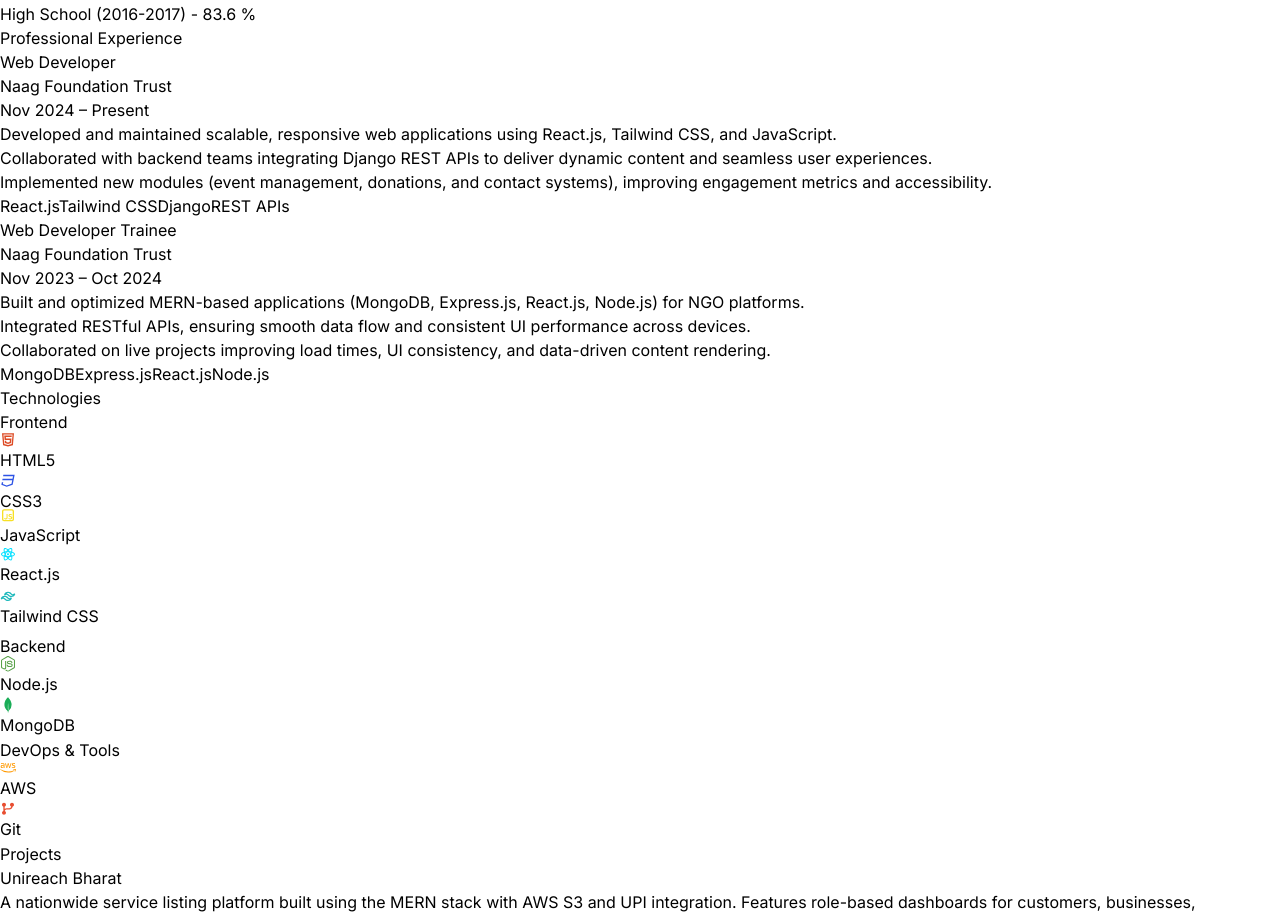
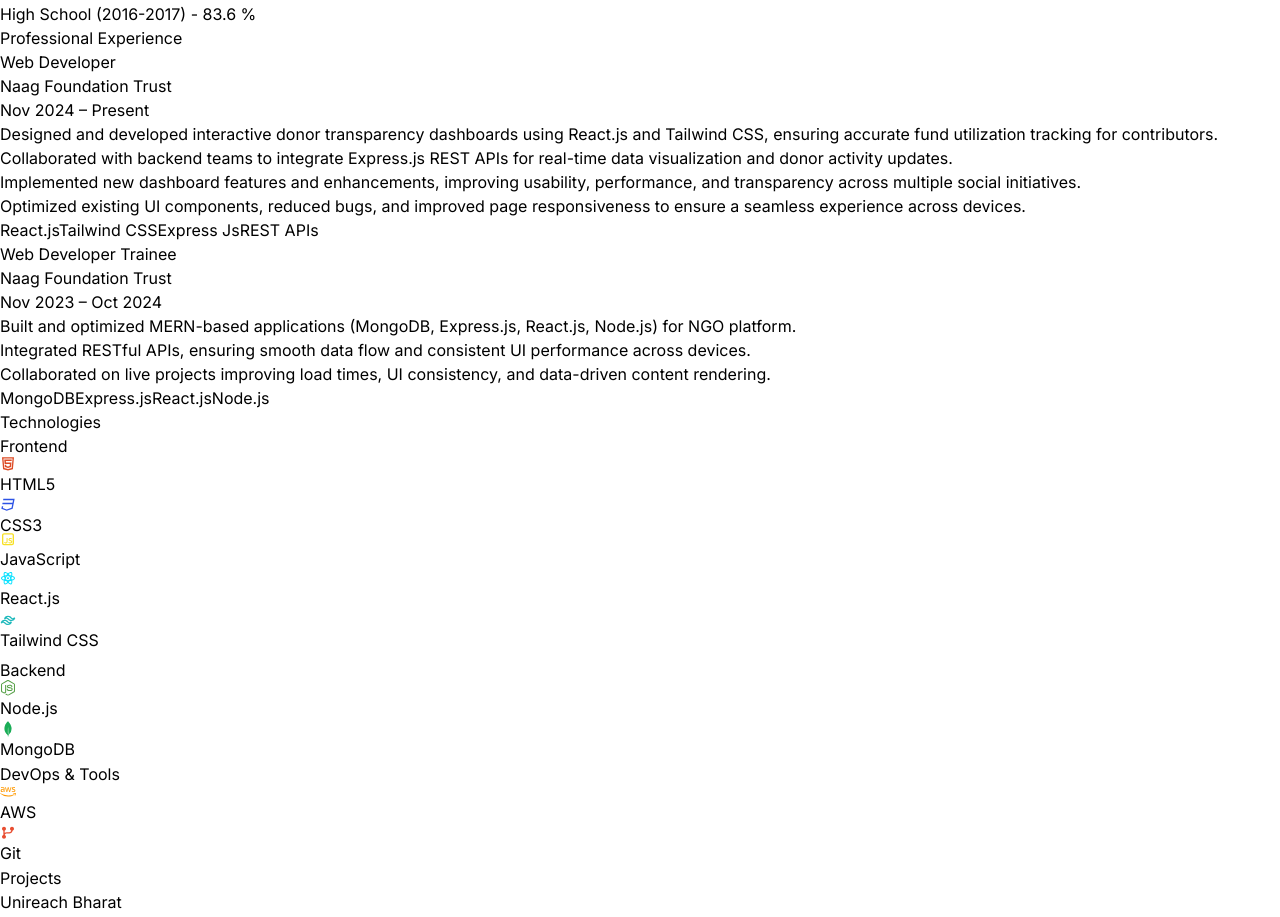
Before and after one commit to NitinKhare1331/React-Portfolio, a React (Vite) app: page / in a window 1280 px wide. Shown: the part 3323-4240 px from the top of the page. Built offline with nearby package versions, Linux system fonts and the light colour scheme.

Commit message:
Revise Experience section with new achievements and stack
Updated achievements and tech stack for Web Developer role.

```diff
--- a/src/components/Experience.jsx
+++ b/src/components/Experience.jsx
@@ -5,19 +5,20 @@
     title: "Web Developer",
     company: "Naag Foundation Trust",
     period: "Nov 2024 – Present",
-    achievements: [
-      "Developed and maintained scalable, responsive web applications using React.js, Tailwind CSS, and JavaScript.",
-      "Collaborated with backend teams integrating Django REST APIs to deliver dynamic content and seamless user experiences.",
-      "Implemented new modules (event management, donations, and contact systems), improving engagement metrics and accessibility.",
-    ],
-    stack: ["React.js", "Tailwind CSS", "Django", "REST APIs"],
+achievements: [
+  "Designed and developed interactive donor transparency dashboards using React.js and Tailwind CSS, ensuring accurate fund utilization tracking for contributors.",
+  "Collaborated with backend teams to integrate Express.js REST APIs for real-time data visualization and donor activity updates.",
+  "Implemented new dashboard features and enhancements, improving usability, performance, and transparency across multiple social initiatives.",
+  "Optimized existing UI components, reduced bugs, and improved page responsiveness to ensure a seamless experience across devices.",
+],
+    stack: ["React.js", "Tailwind CSS", "Express Js", "REST APIs"],
   },
   {
     title: "Web Developer Trainee",
     company: "Naag Foundation Trust",
     period: "Nov 2023 – Oct 2024",
     achievements: [
-      "Built and optimized MERN-based applications (MongoDB, Express.js, React.js, Node.js) for NGO platforms.",
+      "Built and optimized MERN-based applications (MongoDB, Express.js, React.js, Node.js) for NGO platform.",
       "Integrated RESTful APIs, ensuring smooth data flow and consistent UI performance across devices.",
       "Collaborated on live projects improving load times, UI consistency, and data-driven content rendering.",
     ],
```
